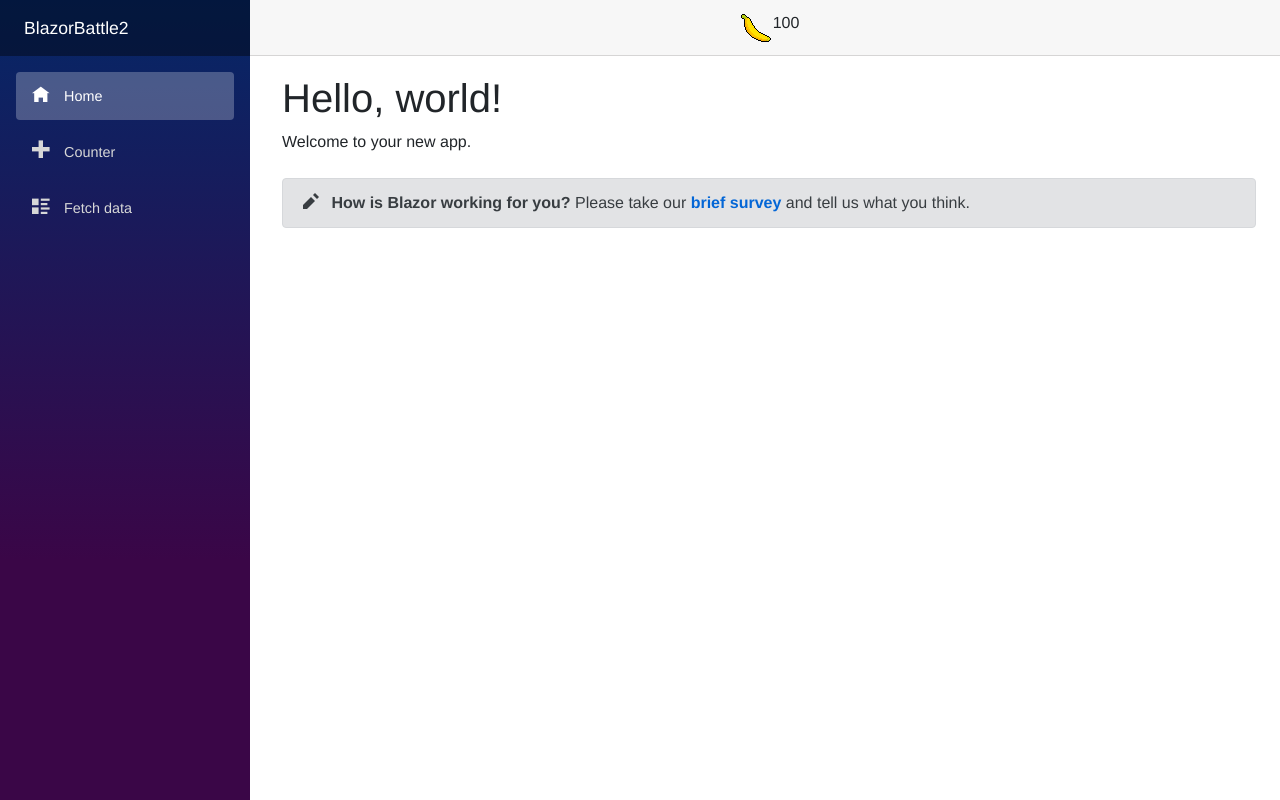
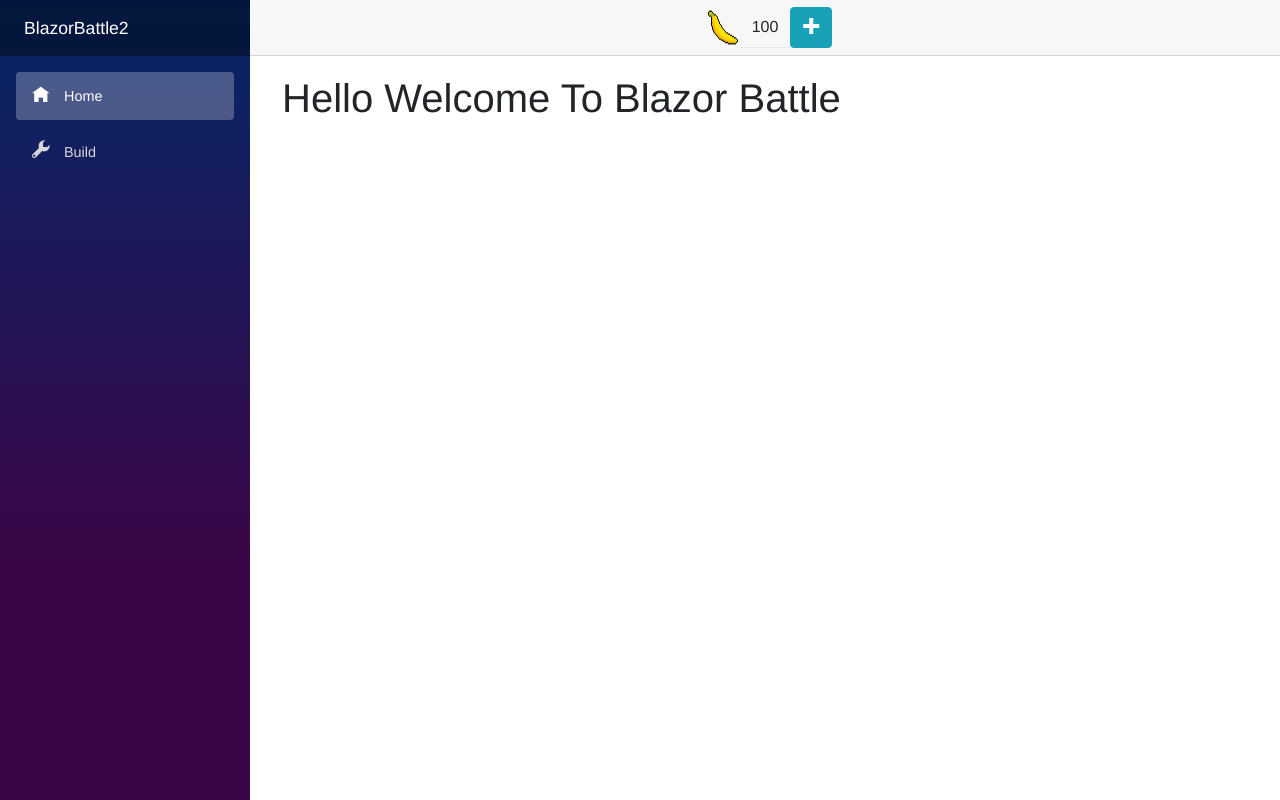
Before and after one commit to robbertjeandarme/BlazorBattle2, an ASP.NET Core app: page / in a window 1280 px wide. Run offline with ASP.NET Core 8, Linux system fonts and the light colour scheme; style sheets or scripts are compiled from the project's sources.

Commit message:
Adding build page

```diff
--- a/BlazorBattle2/Client/Pages/Index.razor
+++ b/BlazorBattle2/Client/Pages/Index.razor
@@ -1,7 +1,3 @@
 @page "/"
 
-<h1>Hello, world!</h1>
-
-Welcome to your new app.
-
-<SurveyPrompt Title="How is Blazor working for you?" />
+<h1>Hello Welcome To Blazor Battle </h1>
--- /dev/null
+++ b/BlazorBattle2/Client/Shared/AddBananas.razor
@@ -0,0 +1,11 @@
+<button @onclick="IncreaseBananaCount" class="btn btn-info"><span class="oi oi-plus"></span></button>
+
+@code {
+    [Parameter]
+    public EventCallback<int> BananasAdded { get; set; }
+
+    public async Task IncreaseBananaCount()
+    {
+        await BananasAdded.InvokeAsync(10);
+    }
+}
--- a/BlazorBattle2/Client/Shared/MainLayout.razor
+++ b/BlazorBattle2/Client/Shared/MainLayout.razor
@@ -7,7 +7,7 @@
 
     <div class="main">
         <div class="top-row px-4">
-            <TopMenu />
+            <TopMenu  />
         </div>
 
         <div class="content px-4">
--- a/BlazorBattle2/Client/Shared/NavMenu.razor
+++ b/BlazorBattle2/Client/Shared/NavMenu.razor
@@ -13,13 +13,8 @@
             </NavLink>
         </li>
         <li class="nav-item px-3">
-            <NavLink class="nav-link" href="counter">
-                <span class="oi oi-plus" aria-hidden="true"></span> Counter
-            </NavLink>
-        </li>
-        <li class="nav-item px-3">
-            <NavLink class="nav-link" href="fetchdata">
-                <span class="oi oi-list-rich" aria-hidden="true"></span> Fetch data
+            <NavLink class="nav-link" href="build">
+                <span class="oi oi-wrench" aria-hidden="true"></span> Build
             </NavLink>
         </li>
     </ul>
--- a/BlazorBattle2/Client/Shared/TopMenu.razor
+++ b/BlazorBattle2/Client/Shared/TopMenu.razor
@@ -1,8 +1,16 @@
+@using System.Text.Json
 <div class="top-menu">
     <img src="Icons/banana.png" alt="banana-icon"/>
-     @Bananas
+    <span class="popover-header"> @Bananas</span>
+    <AddBananas  BananasAdded="@AddBananas"/>
 </div>
 
 @code {
+    [Parameter]
     public int Bananas { get; set; } = 100;
+
+    public void AddBananas(int value)
+    {
+        Bananas += value;
+    }
 }
```
Also changed, not shown: BlazorBattle2/Client/Pages/Build.razor (added, +11 -0 lines).
